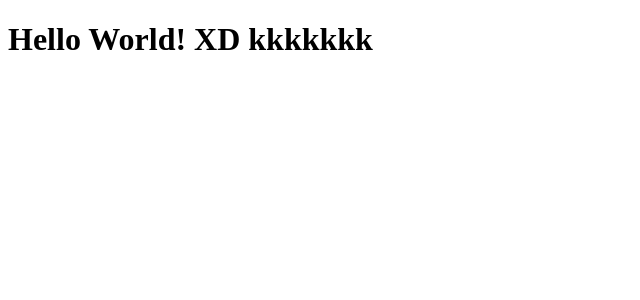
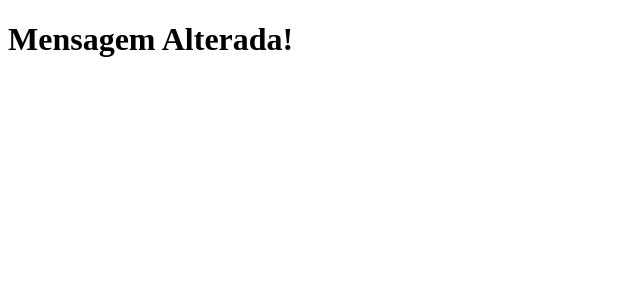
Before and after one commit to GraziellePinheiro/clone-tabnews, a Next.js app: page / in a window 1280 px wide. Shown: the top 300 px of the page, without its empty margins (0-640 px from the left). Built offline with nearby package versions, Linux system fonts and the light colour scheme.

Commit message:
Atualiza mensagem `index`

```diff
--- a/pages/index.js
+++ b/pages/index.js
@@ -1,5 +1,5 @@
 function Home() {
-  return <h1>Hello World! XD kkkkkkk</h1>;
+  return <h1>Mensagem Alterada!</h1>;
 }
 
 function teste() {
```
